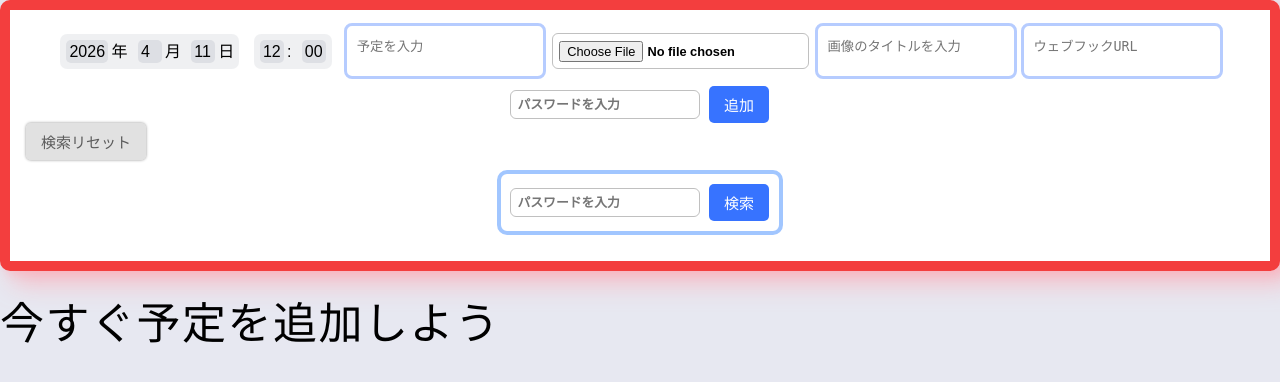
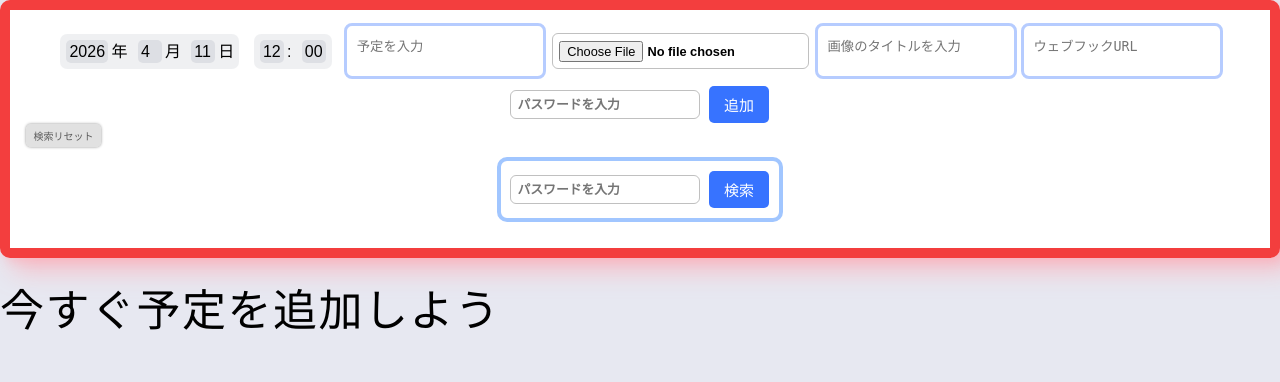
Before and after one commit to koketasi/pw_schedule, a Flask app: page / in a window 1280 px wide. Shown: the top 382 px of the page. Run offline with Flask 3, Linux system fonts and the light colour scheme; data that the repository does not hold is empty.

Commit message:
Update style.css

```diff
--- a/static/style.css
+++ b/static/style.css
@@ -96,6 +96,7 @@ textarea:focus{
     padding: 8px 15px;
     background-color: rgb(55, 115, 255);
     color: white;
+
 }
 .button_add:hover{
     background-color: rgb(40, 86, 193);
@@ -165,12 +166,16 @@ div.time{
 }
 
 .reset{
+
+    align-self: flex-start; /* 左寄せ */
+    margin-top: auto;       /* 下に押し込む */
+
     cursor:pointer;
-    font-size: 15px;
+    font-size: 10px;
     font-weight: 500;
     border: none;
     border-radius: 5px;
-    padding: 8px 15px;
+    padding: 4px 7.5px;
     background-color: rgba(212, 212, 212, 0.681);
     color: rgba(29, 29, 29, 0.682);
     box-shadow: 0 0 3px rgb(141, 141, 141);
```
